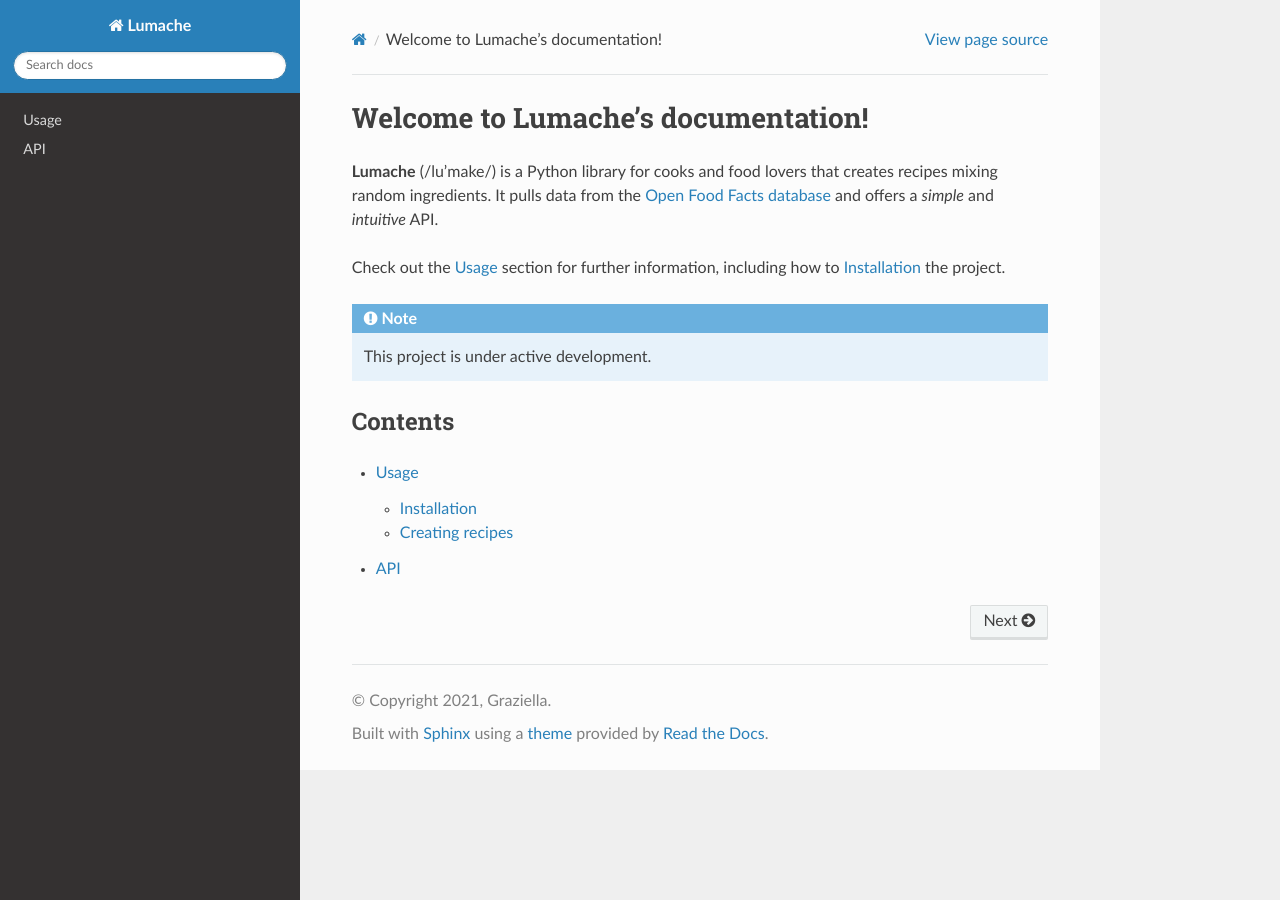
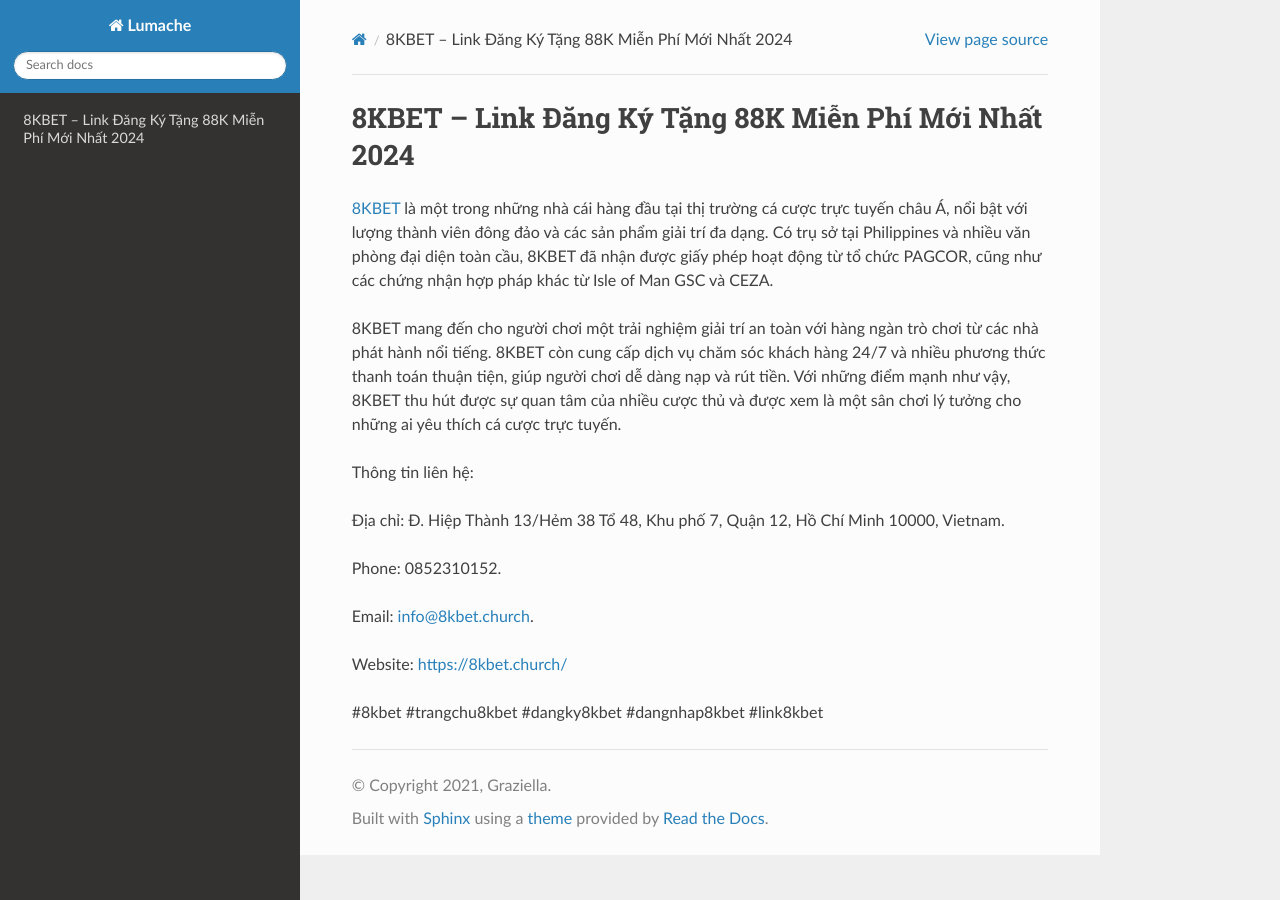
Before and after one commit to JonsCalicut123/8kbetchurch, a Sphinx documentation site: the page built from docs/source/index.rst, in a window 1280 px wide. Built offline with Sphinx 7.4.7 and the Read the Docs theme 3.1.0, drawn with Linux system fonts in a browser that asks for light colours.

Commit message:
Update index.rst

```diff
--- a/docs/source/index.rst
+++ b/docs/source/index.rst
@@ -1,22 +1,18 @@
-Welcome to Lumache's documentation!
+8KBET – Link Đăng Ký Tặng 88K Miễn Phí Mới Nhất 2024
 ===================================
 
-**Lumache** (/lu'make/) is a Python library for cooks and food lovers
-that creates recipes mixing random ingredients.
-It pulls data from the `Open Food Facts database <https://world.openfoodfacts.org/>`_
-and offers a *simple* and *intuitive* API.
+`8KBET <https://8kbet.church/>`_ là một trong những nhà cái hàng đầu tại thị trường cá cược trực tuyến châu Á, nổi bật với lượng thành viên đông đảo và các sản phẩm giải trí đa dạng. Có trụ sở tại Philippines và nhiều văn phòng đại diện toàn cầu, 8KBET đã nhận được giấy phép hoạt động từ tổ chức PAGCOR, cũng như các chứng nhận hợp pháp khác từ Isle of Man GSC và CEZA.
 
-Check out the :doc:`usage` section for further information, including
-how to :ref:`installation` the project.
+8KBET mang đến cho người chơi một trải nghiệm giải trí an toàn với hàng ngàn trò chơi từ các nhà phát hành nổi tiếng. 8KBET còn cung cấp dịch vụ chăm sóc khách hàng 24/7 và nhiều phương thức thanh toán thuận tiện, giúp người chơi dễ dàng nạp và rút tiền. Với những điểm mạnh như vậy, 8KBET thu hút được sự quan tâm của nhiều cược thủ và được xem là một sân chơi lý tưởng cho những ai yêu thích cá cược trực tuyến.
 
-.. note::
+Thông tin liên hệ:
 
-   This project is under active development.
+Địa chỉ: Đ. Hiệp Thành 13/Hẻm 38 Tổ 48, Khu phố 7, Quận 12, Hồ Chí Minh 10000, Vietnam.
 
-Contents
---------
+Phone: 0852310152.
 
-.. toctree::
+Email: info@8kbet.church.
 
-   usage
-   api
+Website: https://8kbet.church/
+
+#8kbet #trangchu8kbet #dangky8kbet #dangnhap8kbet #link8kbet
```
